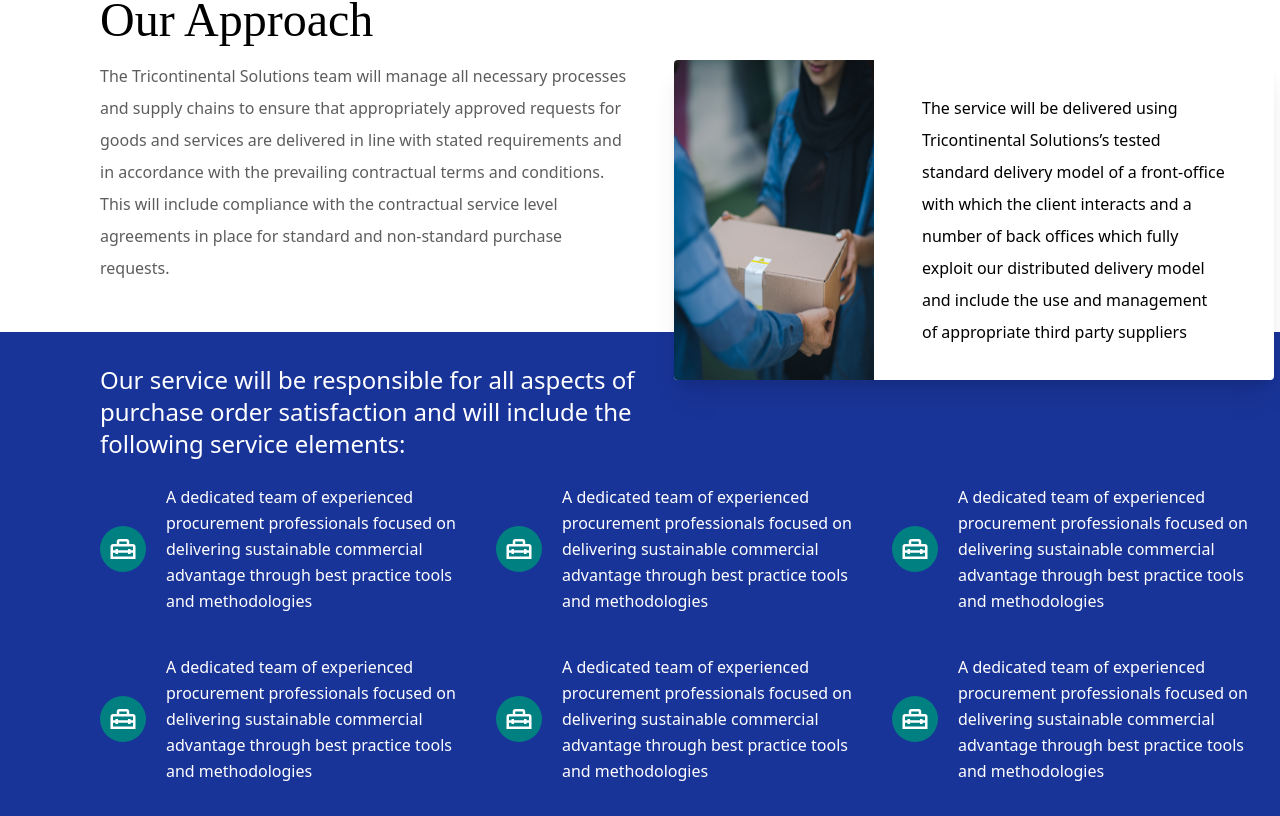
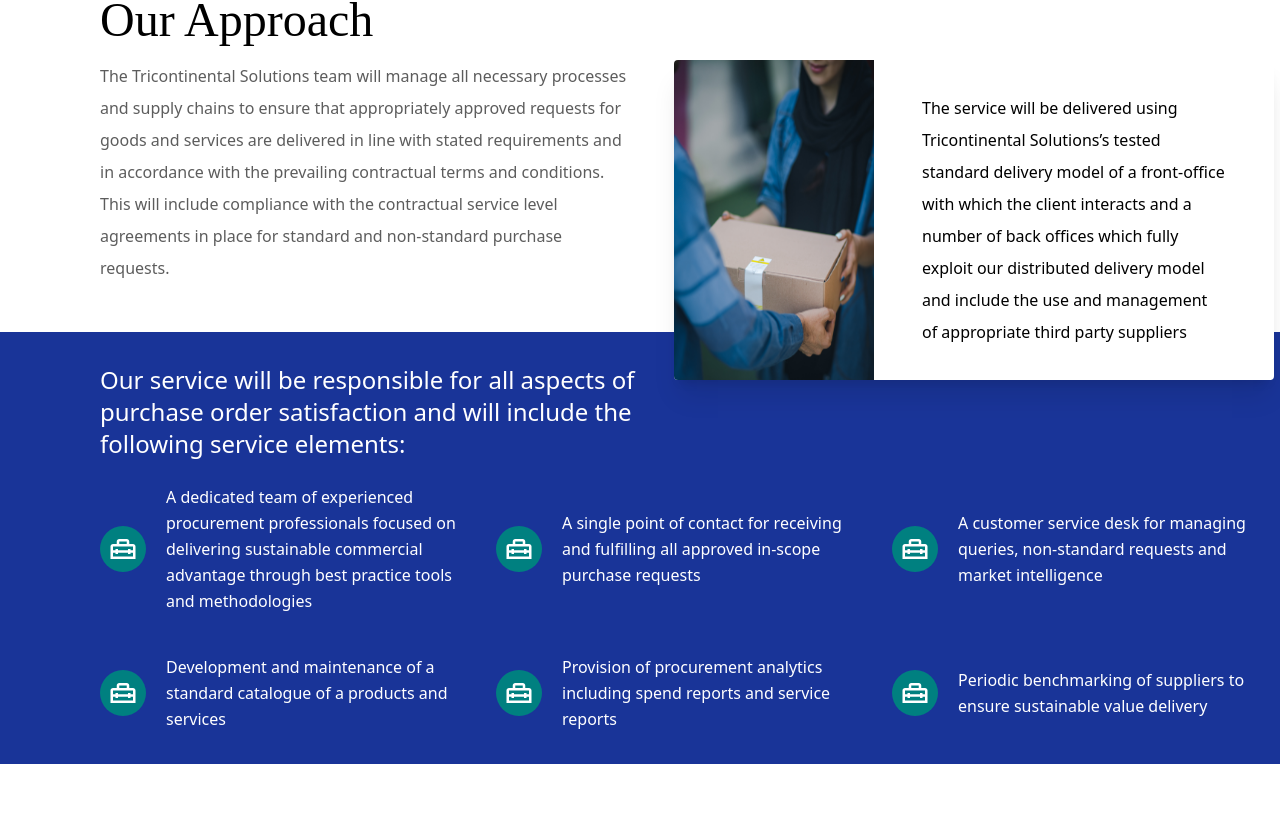
Before and after one commit to MARKOTHEDEV/peach-design, a Next.js app: page / in a window 1280 px wide. Shown: the part 3739-4555 px from the top of the page. After the commit the page ends 4503 px from the top, so only its background shows below. Built offline with nearby package versions, Linux system fonts and the light colour scheme.

Commit message:
added content

```diff
--- a/src/pages/index.tsx
+++ b/src/pages/index.tsx
@@ -400,7 +400,8 @@
                 <MdOutlineHomeRepairService />
               </div>
               <p className='leading-relaxed '>
-                A dedicated team of experienced procurement professionals focused on delivering sustainable commercial advantage through best practice tools and methodologies
+              A single point of contact for receiving and fulfilling all approved in-scope purchase requests
+
               </p>
             </div>
 
@@ -409,7 +410,8 @@
                 <MdOutlineHomeRepairService />
               </div>
               <p className='leading-relaxed '>
-                A dedicated team of experienced procurement professionals focused on delivering sustainable commercial advantage through best practice tools and methodologies
+              A customer service desk for managing queries, non-standard requests and market intelligence
+
               </p>
             </div>
 
@@ -419,7 +421,8 @@
                 <MdOutlineHomeRepairService />
               </div>
               <p className='leading-relaxed '>
-                A dedicated team of experienced procurement professionals focused on delivering sustainable commercial advantage through best practice tools and methodologies
+              Development and maintenance of a standard catalogue of a products and services
+
               </p>
             </div>
 
@@ -428,7 +431,8 @@
                 <MdOutlineHomeRepairService />
               </div>
               <p className='leading-relaxed '>
-                A dedicated team of experienced procurement professionals focused on delivering sustainable commercial advantage through best practice tools and methodologies
+              Provision of procurement analytics including spend reports and service reports
+
               </p>
             </div>
 
@@ -437,7 +441,8 @@
                 <MdOutlineHomeRepairService />
               </div>
               <p className='leading-relaxed '>
-                A dedicated team of experienced procurement professionals focused on delivering sustainable commercial advantage through best practice tools and methodologies
+              Periodic benchmarking of suppliers to ensure sustainable value delivery
+
               </p>
             </div>
 
```
